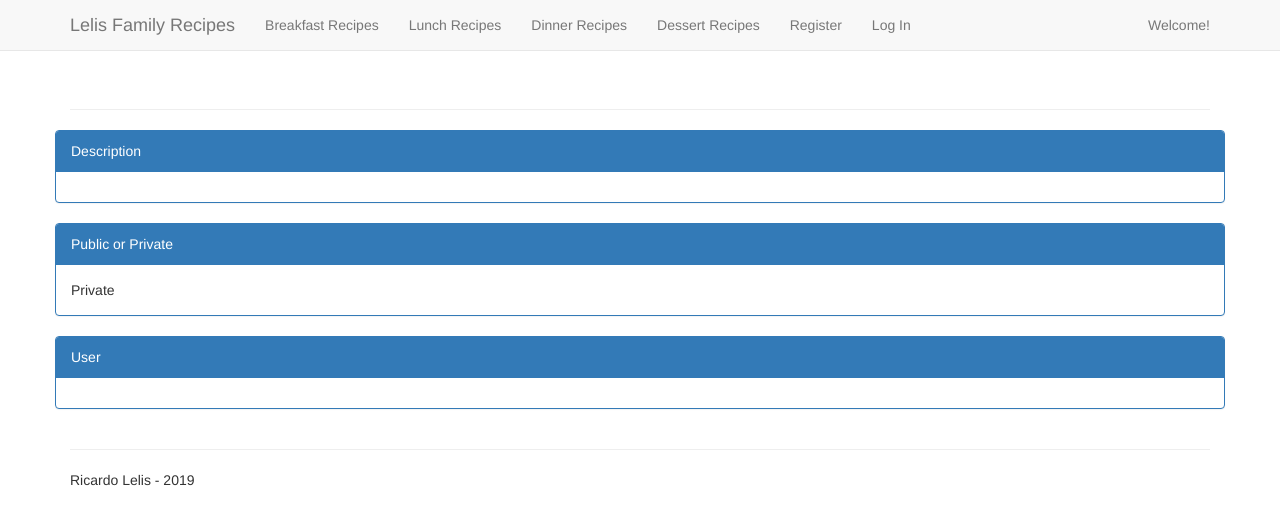
After one commit to RicardoLelis/ffr_new, a Flask app: template project/templates/recipe_details.html in a window 1280 px wide. The commit adds this page. Shown: the top 525 px of the page. Run offline with Flask 2, Linux system fonts and the light colour scheme; the template is opened without the code that fills it, so the values that code supplies are empty; some libraries are stand-ins or nearby versions.

Commit message:
Added recipe details page

```diff
--- a/project/templates/public_recipes.html
+++ b/project/templates/public_recipes.html
@@ -17,7 +17,7 @@
         <tbody>
             {% for recipe in public_recipes %}
                 <tr>
-                    <td>{{ recipe.recipe_title }}</td>
+                    <td><a href="{{ url_for('recipes.recipe_details', recipe_id=recipe.id) }}">{{ recipe.recipe_title }}</a></td>
                     <td>{{ recipe.recipe_description }}</td>
                 </tr>
             {% endfor %}
--- /dev/null
+++ b/project/templates/recipe_details.html
@@ -0,0 +1,34 @@
+{% extends "layout.html" %}
+{% from "_form_macros.html" import render_field %}
+
+{% block content %}
+
+<div class="recipes-details">
+
+    <div class="page-header">
+        <h2>{{ recipe.Recipe.recipe_title }}</h2>
+    </div>
+
+    <div class="row">
+        <div class="panel panel-primary">
+            <div class="panel-heading">Description</div>
+            <div class="panel-body">{{ recipe.Recipe.recipe_description }}</div>
+        </div>
+
+    <div class="panel panel-primary">
+        <div class="panel-heading">Public or Private</div>
+        {% if recipe.Recipe.is_public %}
+            <div class="panel-body">Public</div>
+        {% else %}
+            <div class="panel-body">Private</div>
+        {% endif %}
+    </div>
+
+    <div class="panel panel-primary">
+        <div class="panel-heading">User</div>
+        <div class="panel-body">{{ recipe.User.email }}</div>
+    </div>
+    </div>
+</div>
+
+{% endblock %}
--- a/project/templates/user_recipes.html
+++ b/project/templates/user_recipes.html
@@ -17,7 +17,7 @@
         <tbody>
             {% for recipe in user_recipes %}
                 <tr>
-                    <td>{{ recipe.recipe_title }}</td>
+                    <td><a href="{{ url_for('recipes.recipe_details', recipe_id=recipe.id) }}">{{ recipe.recipe_title }}</a></td>
                     <td>{{ recipe.recipe_description }}</td>
                 </tr>
             {% endfor %}
```
Also changed, not shown: project/recipes/views.py (+17 -1 lines), project/tests/test_recipes.py (+24 -29 lines).
